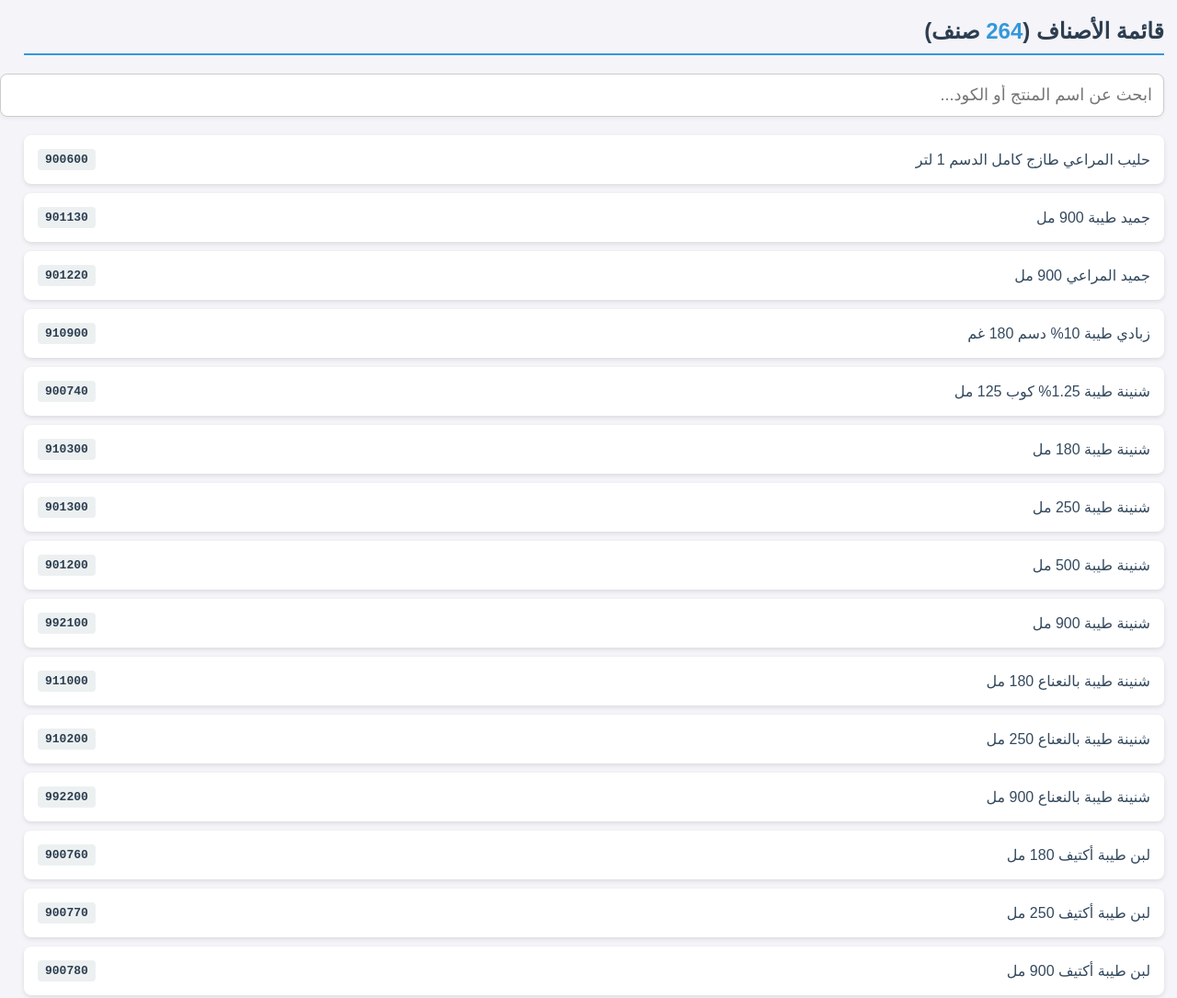
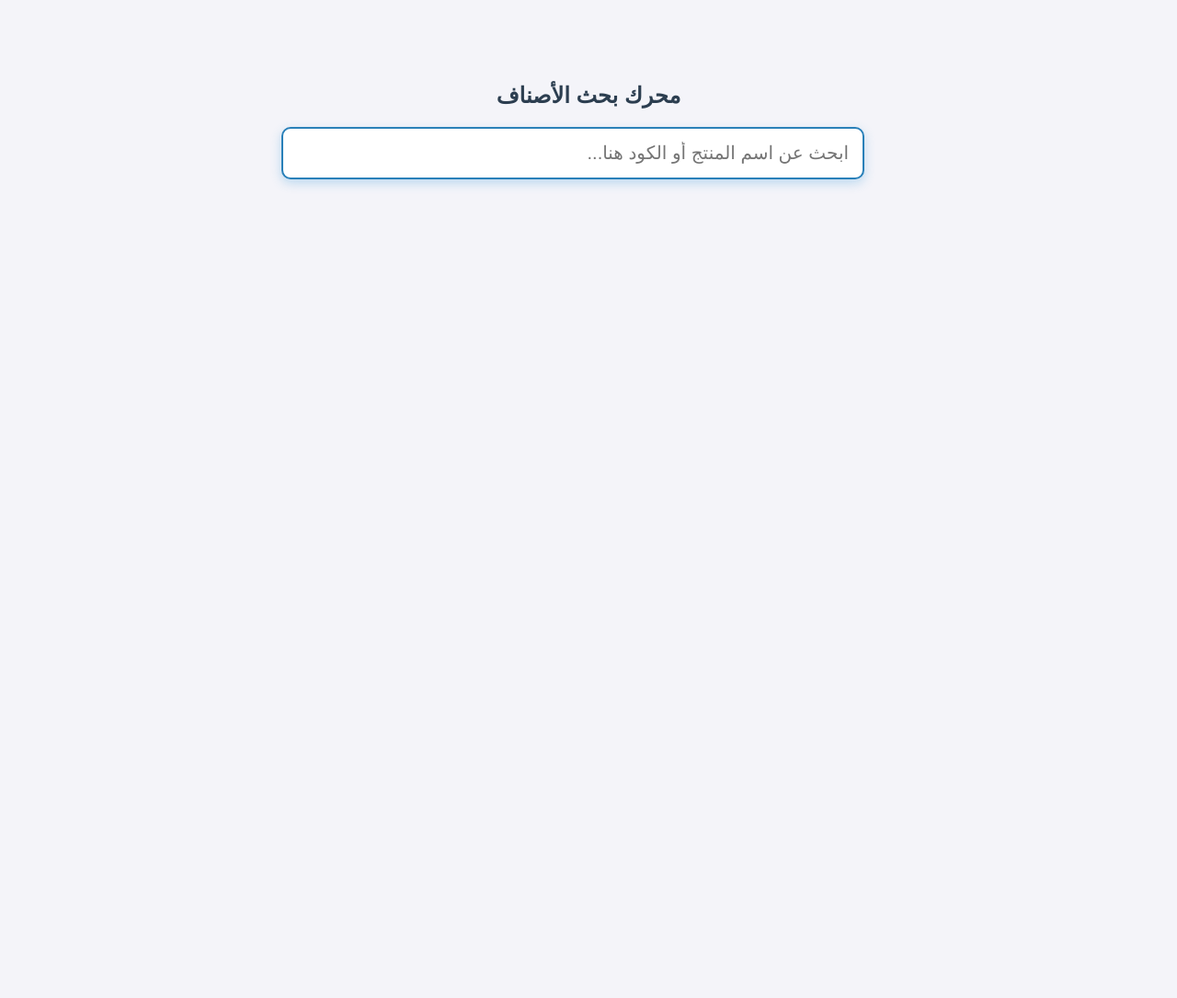
Before and after one commit to kanahajnabe-prog/-88, a plain HTML site: page index.html in a window 1280 px wide. Shown: the top 1085 px of the page at 92% size. After the commit the page ends 800 px from the top, so only its background shows below. Drawn offline with Linux system fonts and the light colour scheme.

Commit message:
Update index.html

```diff
--- a/index.html
+++ b/index.html
@@ -2,27 +2,32 @@
 <html lang="ar" dir="rtl">
 <head>
     <meta charset="UTF-8">
-    <title>نظام جرد الأصناف</title>
+    <title>نظام جرد الأصناف - بحث سريع</title>
     <style>
-        body { font-family: Arial, sans-serif; margin: 20px; background-color: #f4f4f9; }
-        .search-box { width: 100%; padding: 12px; font-size: 18px; margin-bottom: 20px; border: 1px solid #ccc; border-radius: 8px; box-shadow: 0 2px 4px rgba(0,0,0,0.05); }
-        .item-card { background: white; padding: 15px; margin-bottom: 10px; border-radius: 8px; box-shadow: 0 2px 5px rgba(0,0,0,0.1); display: flex; justify-content: space-between; align-items: center; }
-        .item-code { font-weight: bold; color: #2c3e50; background: #ecf0f1; padding: 4px 8px; border-radius: 4px; font-family: monospace; }
-        .item-name { color: #34495e; font-size: 16px; }
-        h2 { color: #2c3e50; border-bottom: 2px solid #3498db; padding-bottom: 10px; }
-        #total-count { color: #3498db; }
+        body { font-family: Arial, sans-serif; margin: 20px; background-color: #f4f4f9; display: flex; flex-direction: column; align-items: center; }
+        .search-container { width: 100%; max-width: 600px; text-align: center; margin-top: 50px; }
+        .search-box { width: 100%; padding: 15px; font-size: 20px; border: 2px solid #3498db; border-radius: 10px; box-shadow: 0 4px 6px rgba(0,0,0,0.1); outline: none; transition: 0.3s; }
+        .search-box:focus { border-color: #2980b9; box-shadow: 0 4px 12px rgba(52,152,219,0.3); }
+        .results-container { width: 100%; max-width: 600px; margin-top: 20px; }
+        .item-card { background: white; padding: 15px; margin-bottom: 10px; border-radius: 8px; box-shadow: 0 2px 5px rgba(0,0,0,0.1); display: flex; justify-content: space-between; align-items: center; animation: fadeIn 0.3s ease; }
+        .item-code { font-weight: bold; color: #2c3e50; background: #ecf0f1; padding: 4px 8px; border-radius: 4px; font-family: monospace; font-size: 16px; }
+        .item-name { color: #34495e; font-size: 16px; font-weight: 500; }
+        .count-badge { margin-bottom: 10px; color: #7f8c8d; font-size: 14px; }
+        @keyframes fadeIn { from { opacity: 0; transform: translateY(10px); } to { opacity: 1; transform: translateY(0); } }
     </style>
 </head>
 <body>
 
-    <h2>قائمة الأصناف (<span id="total-count">0</span> صنف)</h2>
+    <div class="search-container">
+        <h2 style="color: #2c3e50;">محرك بحث الأصناف</h2>
+        <input type="text" id="searchInput" class="search-box" placeholder="ابحث عن اسم المنتج أو الكود هنا..." autofocus>
+        <div id="count-info" class="count-badge"></div>
+    </div>
 
-    <input type="text" id="searchInput" class="search-box" placeholder="ابحث عن اسم المنتج أو الكود...">
-
-    <div id="results"></div>
+    <div id="results" class="results-container"></div>
 
     <script>
-        // قاعدة البيانات الصحيحة
+        // قاعدة البيانات (يمكنك التعديل على الأسماء هنا)
         const database = [
             {c:"900600", n:"حليب المراعي طازج كامل الدسم 1 لتر"},
             {c:"901130", n:"جميد طيبة 900 مل"},
@@ -292,19 +297,25 @@
 
         const searchInput = document.getElementById('searchInput');
         const resultsDiv = document.getElementById('results');
-        const totalCountSpan = document.getElementById('total-count');
+        const countInfo = document.getElementById('count-info');
 
         function displayResults(filter = '') {
             resultsDiv.innerHTML = '';
-            // تنظيف النص المدخل من الفراغات الزائدة
             const cleanFilter = filter.trim().toLowerCase();
+
+            // إذا كان المربع فارغاً، لا تظهر شيئاً
+            if (cleanFilter === '') {
+                countInfo.innerText = '';
+                return;
+            }
 
             const filtered = database.filter(item =>
                 item.n.toLowerCase().includes(cleanFilter) ||
                 item.c.includes(cleanFilter)
             );
 
-            totalCountSpan.innerText = filtered.length;
+            // تحديث عدد النتائج
+            countInfo.innerText = `تم العثور على ${filtered.length} صنف`;
 
             filtered.forEach(item => {
                 const div = document.createElement('div');
@@ -320,9 +331,6 @@
         searchInput.addEventListener('input', (e) => {
             displayResults(e.target.value);
         });
-
-        // تشغيل العرض الأولي
-        displayResults();
     </script>
 </body>
 </html>
```
